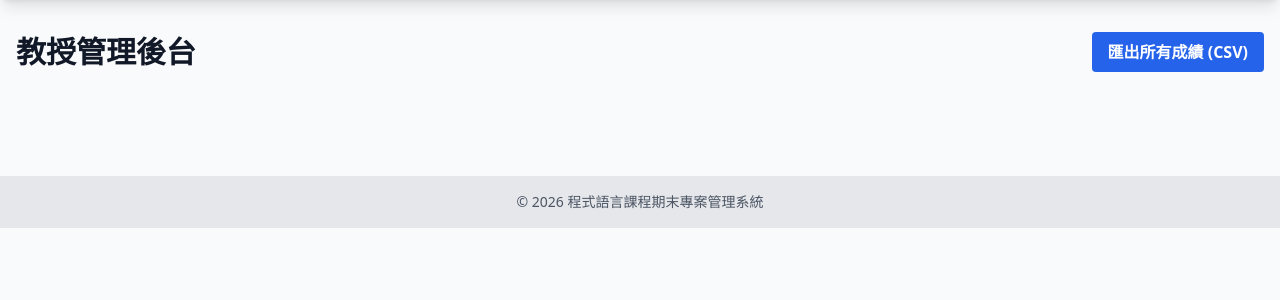
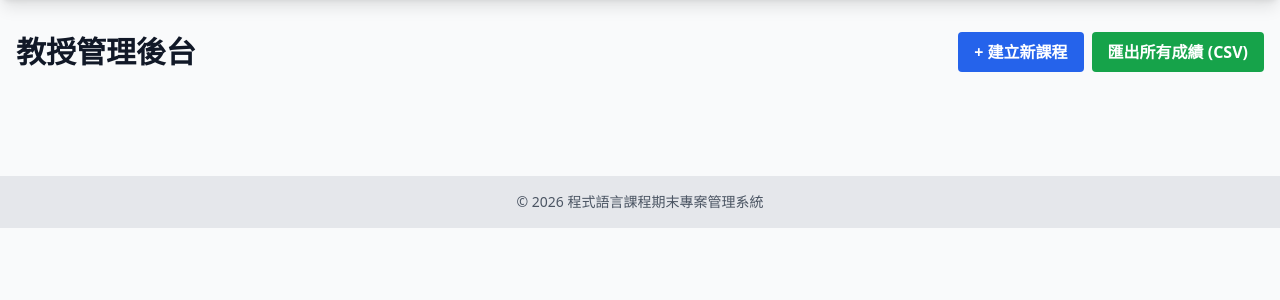
Before and after one commit to nlhsueh/term_prj, a Django app: template projects/templates/projects/professor_dashboard.html in a window 1280 px wide. Shown: the part 60-360 px from the top of the page. Run offline with Django 5.2, Linux system fonts and the light colour scheme; the template is opened without the code that fills it, so the values that code supplies are empty; some libraries are stand-ins or nearby versions.

Commit message:
Redirect professors to their dashboard and add course creation button

```diff
--- a/projects/templates/projects/professor_dashboard.html
+++ b/projects/templates/projects/professor_dashboard.html
@@ -3,8 +3,12 @@
 {% block content %}
 <div class="mb-6 flex justify-between items-center">
     <h1 class="text-3xl font-bold">教授管理後台</h1>
-    <a href="{% url 'export_grades_csv' %}"
-        class="bg-blue-600 text-white px-4 py-2 rounded hover:bg-blue-700 font-bold">匯出所有成績 (CSV)</a>
+    <div class="flex space-x-2">
+        <a href="/admin/projects/course/add/"
+            class="bg-blue-600 text-white px-4 py-2 rounded hover:bg-blue-700 font-bold">+ 建立新課程</a>
+        <a href="{% url 'export_grades_csv' %}"
+            class="bg-green-600 text-white px-4 py-2 rounded hover:bg-green-700 font-bold">匯出所有成績 (CSV)</a>
+    </div>
 </div>
 
 <div class="grid grid-cols-1 md:grid-cols-2 lg:grid-cols-3 gap-6">
--- a/projects/views.py
+++ b/projects/views.py
@@ -20,6 +20,10 @@ class CustomPasswordChangeView(PasswordChangeView):
 
 @login_required
 def dashboard(request):
+    # Detect role and redirect if professor or staff
+    if request.user.role == 'professor' or request.user.is_staff:
+        return redirect('professor_dashboard')
+
     # Get active courses for this student
     courses = Course.objects.filter(students=request.user).order_by('-year', '-semester')
 
```
